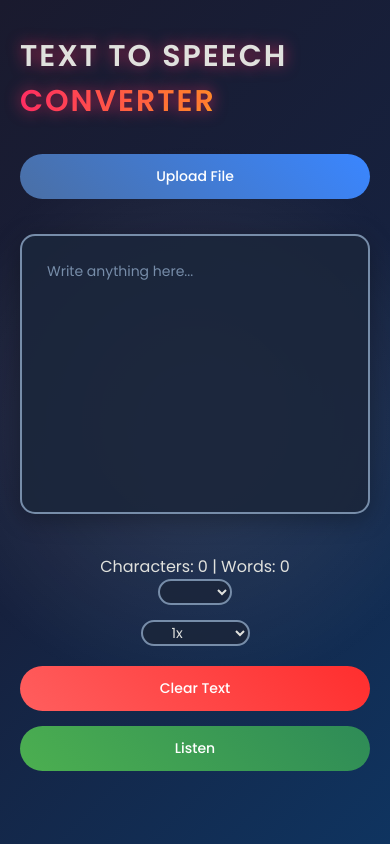
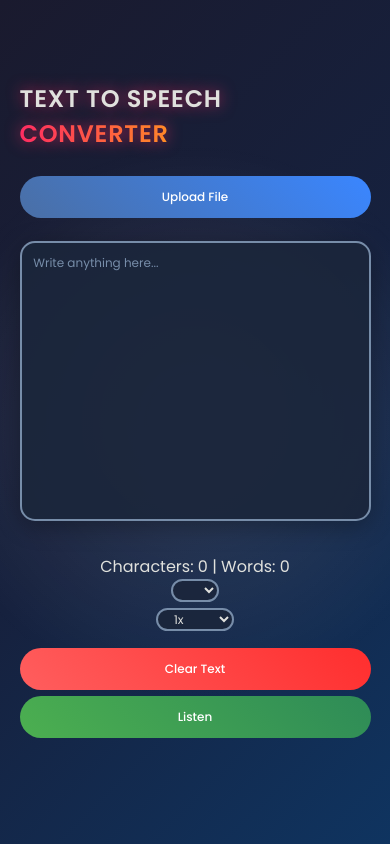
Before and after one commit to Likhith025/Text-to-Speech, a plain HTML site: page index.html in a window 390 px wide. Drawn offline with Linux system fonts and the light colour scheme.

Commit message:
Screen Adjustment

```diff
--- a/styles.css
+++ b/styles.css
@@ -6,10 +6,16 @@
     box-sizing: border-box;
 }
 
-/* Hero Section - Updated */
+html, body {
+    width: 100%;
+    height: 100%;
+    overflow-x: hidden; /* Prevent horizontal scrolling */
+}
+
+/* Hero Section */
 .hero {
-    width: 100%;
-    min-height: 100vh;
+    width: 100vw; /* Full viewport width */
+    min-height: 100vh; /* Full viewport height */
     background: linear-gradient(135deg, #1a1a2e, #16213e, #0f3460);
     display: flex;
     align-items: center;
@@ -18,7 +24,7 @@
     color: #e0e1dd;
     position: relative;
     overflow: hidden;
-    padding: 20px;
+    padding: 5vw; /* Relative padding */
 }
 
 /* Fixed Background Layer */
@@ -35,12 +41,12 @@
     pointer-events: none;
 }
 
-/* Content Container - Updated for Responsiveness */
+/* Content Container */
 .hero-content {
     position: relative;
     z-index: 10;
     width: 100%;
-    max-width: 90vw; /* Changed from 650px to 90% of viewport width */
+    max-width: 90vw; /* Limit to 90% of viewport width */
     display: flex;
     flex-direction: column;
     align-items: center;
@@ -48,12 +54,12 @@
 
 /* Heading */
 .hero h1 {
-    font-size: clamp(30px, 5vw, 50px); /* Scales between 30px and 50px based on viewport */
+    font-size: clamp(24px, 4vw, 50px); /* Smaller minimum for mobile */
     font-weight: 600;
-    margin-top: -60px;
-    margin-bottom: 40px;
+    margin-top: -5vh; /* Relative margin */
+    margin-bottom: 4vh;
     text-transform: uppercase;
-    letter-spacing: 2px;
+    letter-spacing: 0.2vw; /* Relative spacing */
     text-shadow: 0 0 15px rgba(255, 46, 99, 0.7);
     user-select: none;
 }
@@ -67,18 +73,18 @@
 
 /* Textarea */
 textarea {
-    width: 100%; /* Full width of parent (.hero-content) */
-    max-width: 90vw; /* Limits max width */
-    height: clamp(200px, 40vh, 280px); /* Scales height responsively */
+    width: 100%;
+    max-width: 90vw;
+    height: clamp(150px, 35vh, 280px); /* Adjusted height range */
     background: rgba(27, 38, 59, 0.9);
     color: #e0e1dd;
-    font-size: clamp(14px, 2vw, 16px); /* Responsive font size */
+    font-size: clamp(12px, 2vw, 16px);
     border: 2px solid #778da9;
     outline: none;
-    padding: 25px;
+    padding: 3vw;
     border-radius: 15px;
     resize: none;
-    margin-bottom: 40px;
+    margin-bottom: 4vh;
     box-shadow: 0 5px 25px rgba(0, 0, 0, 0.3);
     transition: all 0.3s ease;
 }
@@ -89,18 +95,18 @@ textarea:focus {
 }
 
 textarea::placeholder {
-    font-size: clamp(14px, 2vw, 16px);
+    font-size: clamp(12px, 2vw, 16px);
     color: #778da9;
 }
 
 /* Row Container */
 .row {
     width: 100%;
-    max-width: 90vw; /* Matches hero-content */
+    max-width: 90vw;
     display: flex;
     align-items: center;
-    gap: 25px;
-    margin-bottom: 20px;
+    gap: 2vw;
+    margin-bottom: 2vh;
 }
 
 /* Select Dropdown */
@@ -108,12 +114,12 @@ select {
     flex: 1;
     color: #e0e1dd;
     background: rgba(27, 38, 59, 0.9);
-    height: 55px;
-    padding: 0 25px;
+    height: clamp(40px, 6vh, 55px);
+    padding: 0 3vw;
     outline: none;
     border: 2px solid #778da9;
     border-radius: 50px;
-    font-size: clamp(14px, 2vw, 16px);
+    font-size: clamp(12px, 2vw, 16px);
     cursor: pointer;
     transition: all 0.3s ease;
 }
@@ -126,15 +132,15 @@ select:hover, select:focus {
 .action-buttons {
     display: flex;
     justify-content: center;
-    gap: 20px;
+    gap: 2vw;
     width: 100%;
     max-width: 90vw;
 }
 
 /* Base button style */
 .action-button {
-    font-size: clamp(14px, 2vw, 16px);
-    padding: 12px 30px;
+    font-size: clamp(12px, 2vw, 16px);
+    padding: clamp(8px, 1.5vh, 12px) clamp(20px, 3vw, 30px);
     border-radius: 50px;
     border: none;
     outline: none;
@@ -180,8 +186,8 @@ select:hover, select:focus {
 .file-upload {
     display: flex;
     align-items: center;
-    gap: 15px;
-    margin-bottom: 20px;
+    gap: 1.5vw;
+    margin-bottom: 2vh;
     width: 100%;
     max-width: 90vw;
 }
@@ -192,8 +198,8 @@ select:hover, select:focus {
 
 #fileName {
     color: #e0e1dd;
-    font-size: clamp(12px, 1.5vw, 14px);
-    max-width: 200px;
+    font-size: clamp(10px, 1.5vw, 14px);
+    max-width: 40vw;
     white-space: nowrap;
     overflow: hidden;
     text-overflow: ellipsis;
@@ -209,14 +215,14 @@ select:hover, select:focus {
 .textarea-temp {
     width: 100%;
     max-width: 90vw;
-    height: clamp(200px, 40vh, 280px);
+    height: clamp(150px, 35vh, 280px);
     background: rgba(27, 38, 59, 0.9);
     color: #e0e1dd;
-    font-size: clamp(14px, 2vw, 16px);
+    font-size: clamp(12px, 2vw, 16px);
     border: 2px solid #778da9;
-    padding: 25px;
+    padding: 3vw;
     border-radius: 15px;
-    margin-bottom: 40px;
+    margin-bottom: 4vh;
     box-shadow: 0 5px 25px rgba(0, 0, 0, 0.3);
     overflow-y: auto;
     white-space: pre-wrap;
@@ -237,26 +243,29 @@ select:hover, select:focus {
     border-radius: 10px;
 }
 
-/* Media Queries for Extra Small Devices */
+/* Media Queries */
 @media (max-width: 600px) {
+    .hero {
+        padding: 3vw;
+    }
+
     .hero h1 {
-        margin-top: -40px;
-        margin-bottom: 30px;
+        margin-top: -3vh;
+        margin-bottom: 3vh;
     }
 
     .row {
         flex-direction: column;
-        gap: 15px;
+        gap: 1.5vw;
     }
 
     .action-buttons {
         flex-direction: column;
-        gap: 15px;
+        gap: 1.5vw;
     }
 
     .action-button {
         width: 100%;
-        padding: 12px 20px;
     }
 
     .file-upload {
```
